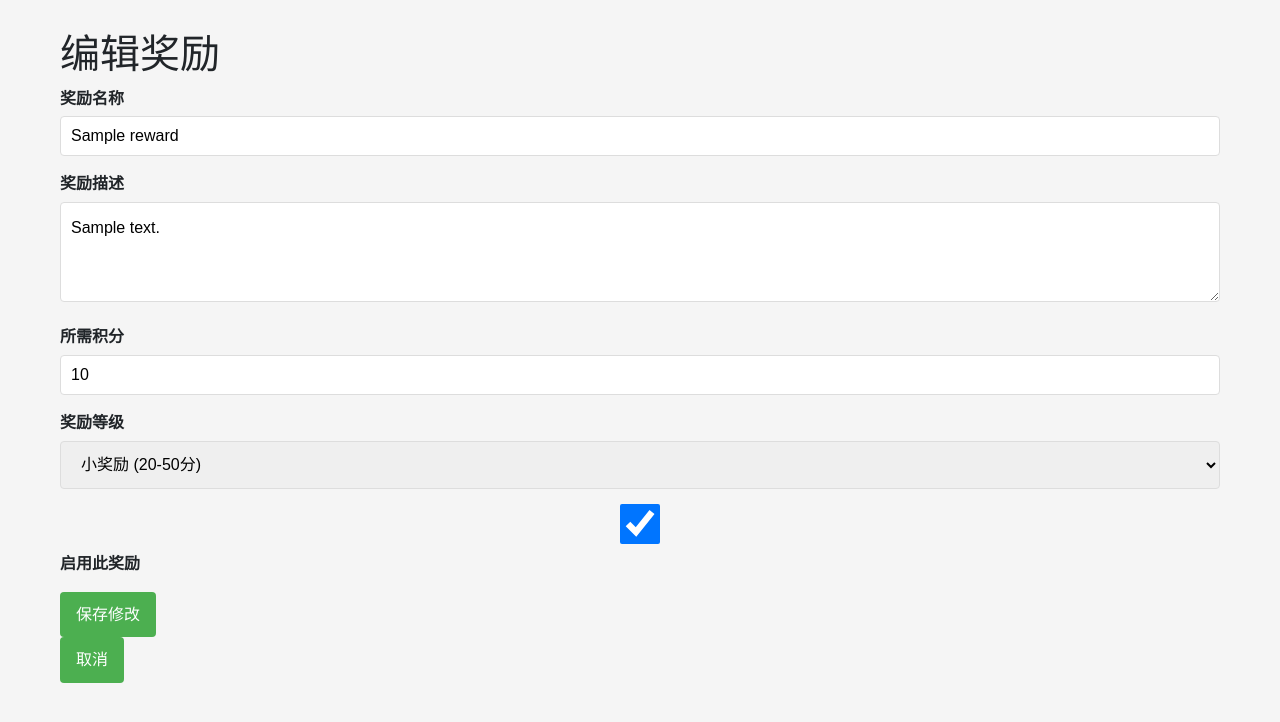
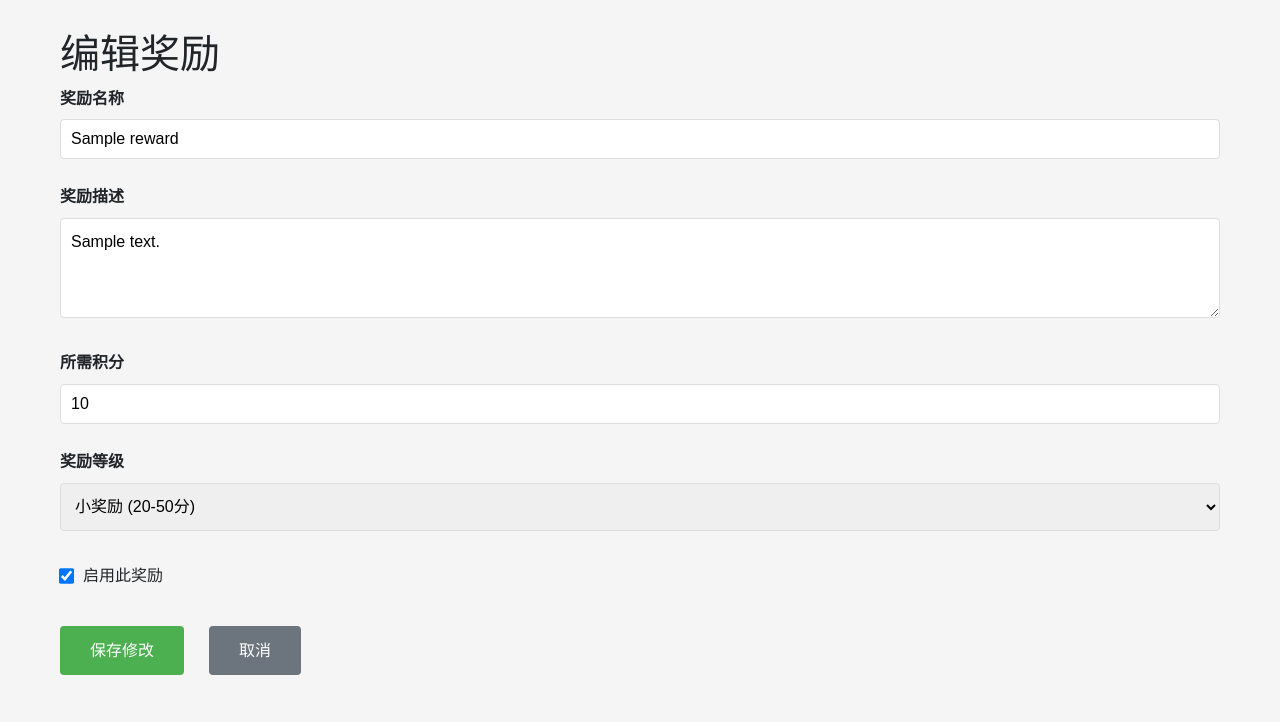
Before and after one commit to ShiShiBits1/GrowthQuest, a Flask app: page /reward/edit/1 in a window 1280 px wide. Shown: the part 46-768 px from the top of the page. Run offline with Flask 3, Linux system fonts and the light colour scheme; a user stored in the database is signed in; tables that the repository leaves empty hold one stand-in row (values such as "Sample post").

Commit message:
style(UI): 统一表格样式并改进表单控件
- 将表格表头背景色统一为绿色并设置白色文字
- 改进复选框样式和布局
- 统一按钮颜色样式
- 增加表单元素间距和样式一致性

```diff
--- a/app/templates/badges.html
+++ b/app/templates/badges.html
@@ -16,7 +16,7 @@
 
     <div class="table-container">
         <table class="table table-striped">
-            <thead>
+            <thead style="background-color: #4CAF50; color: white;">
                 <tr>
                     <th>图标</th>
                     <th>名称</th>
--- a/app/templates/edit_reward.html
+++ b/app/templates/edit_reward.html
@@ -4,6 +4,61 @@
 
 {% block content %}
 <h1>编辑奖励</h1>
+<style>
+  .form-group {
+    margin-bottom: 25px; /* 增加表单组之间的间距 */
+  }
+  .form-group label {
+    display: block;
+    margin-bottom: 8px;
+    font-weight: bold;
+  }
+  .form-group input,
+  .form-group textarea,
+  .form-group select {
+    width: 100%;
+    padding: 10px;
+    border: 1px solid #ddd;
+    border-radius: 4px;
+    font-size: 16px;
+  }
+  .form-group textarea {
+    min-height: 100px;
+    resize: vertical;
+  }
+  .form-checkbox {
+    display: flex;
+    align-items: center;
+    margin-bottom: 25px;
+  }
+  .form-checkbox input[type="checkbox"] {
+    width: auto;
+    margin-right: 10px;
+    transform: scale(1.2); /* 增大复选框 */
+  }
+  .form-checkbox label {
+    display: inline;
+    margin-bottom: 0;
+    font-weight: normal;
+  }
+  .form-actions {
+    margin-top: 30px;
+    display: flex;
+    gap: 15px;
+  }
+  .button {
+    padding: 12px 30px;
+    font-size: 16px;
+    cursor: pointer;
+    text-decoration: none;
+    border: none;
+    border-radius: 4px;
+  }
+  .button[type="submit"] {
+    background-color: #4CAF50;
+    color: white;
+  }
+</style>
 <form method="post">
     <div class="form-group">
         <label for="name">奖励名称</label>
@@ -29,15 +84,14 @@
         </select>
     </div>
 
-    <div class="form-group">
-        <label>
-            <input type="checkbox" name="is_active" {% if reward.is_active %}checked{% endif %}>
-            启用此奖励
-        </label>
+    <div class="form-checkbox">
+        <input type="checkbox" id="is_active" name="is_active" {% if reward.is_active %}checked{% endif %}>
+        <label for="is_active">启用此奖励</label>
     </div>
 
-    <button type="submit" class="button">保存修改</button>
+    <div class="form-actions">
+        <button type="submit" class="button">保存修改</button>
+        <a href="{{ url_for('main.list_rewards') }}" class="button" style="background-color: #6c757d; margin-left: 10px;">取消</a>
+    </div>
 </form>
-
-<a href="{{ url_for('main.list_rewards') }}" class="button">取消</a>
 {% endblock %}
--- a/app/templates/edit_task_record.html
+++ b/app/templates/edit_task_record.html
@@ -35,7 +35,7 @@
 
         <div class="form-actions">
             <button type="submit" class="button">保存修改</button>
-            <a href="{{ url_for('main.child_detail', child_id=record.child.id) }}" class="button">取消</a>
+            <a href="{{ url_for('main.child_detail', child_id=record.child.id) }}" class="button" style="background-color: #6c757d; color: white;">取消</a>
         </div>
     </form>
 </div>
--- a/app/templates/rewards.html
+++ b/app/templates/rewards.html
@@ -23,7 +23,8 @@
     text-align: left;
   }
   table th {
-    background-color: #f2f2f2;
+    background-color: #4CAF50; /* 保持与孩子管理页面相同的绿色表头 */
+    color: white;
     font-weight: bold;
   }
   .button {
--- a/app/templates/tasks.html
+++ b/app/templates/tasks.html
@@ -23,7 +23,8 @@
     text-align: left;
   }
   table th {
-    background-color: #f2f2f2;
+    background-color: #4CAF50; /* 保持与孩子管理页面相同的绿色表头 */
+    color: white;
     font-weight: bold;
   }
   .button {
```
Also changed, not shown: app/templates/edit_task.html (+22 -9 lines), app/templates/manage_task_categories.html (+6 -1 lines).
